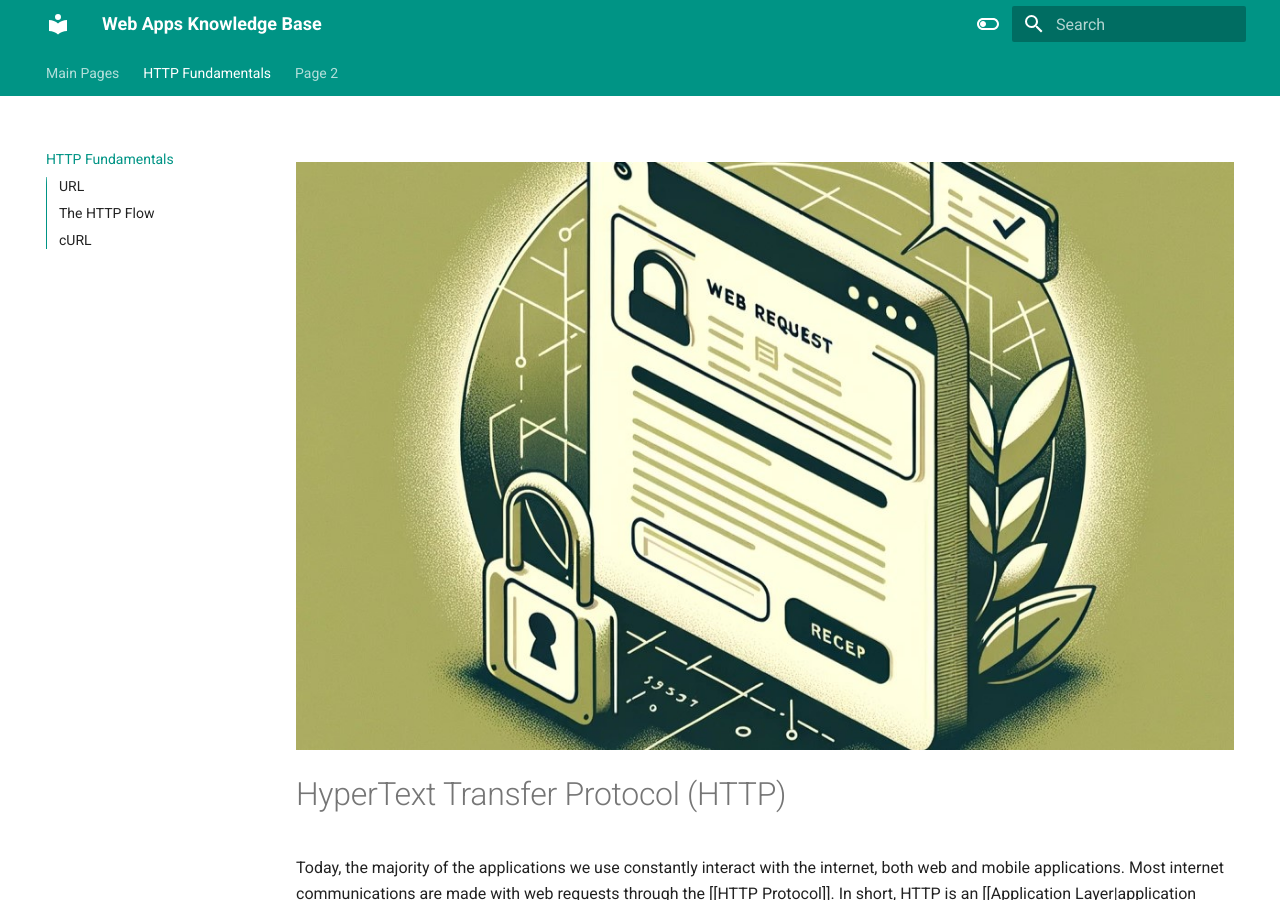
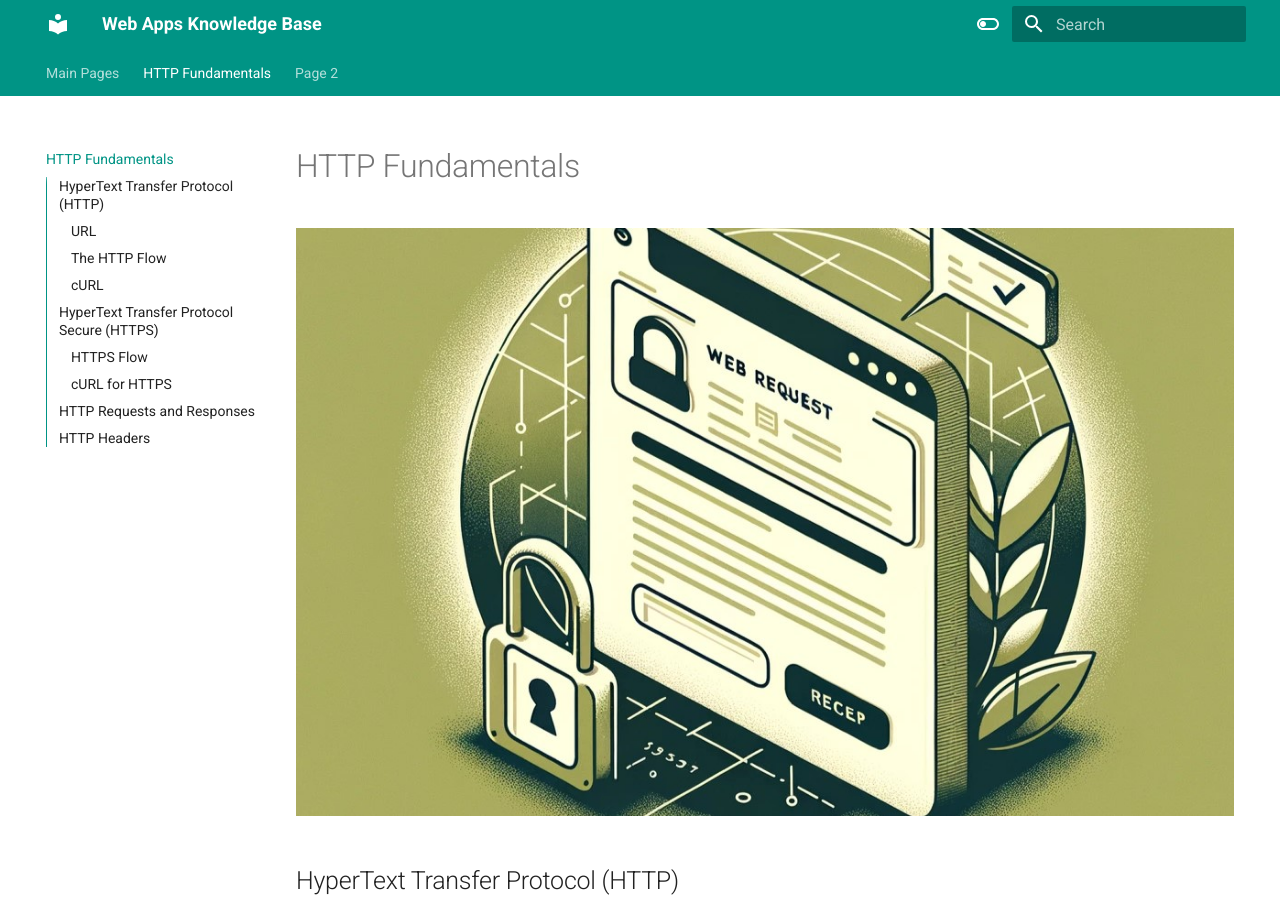
Before and after one commit to ComplexSec/Web-App-KB, an MkDocs documentation site: the page built from docs/HTTP Fundamentals.md, in a window 1280 px wide and 900 px high. Built offline with MkDocs 1.6.1 and Material for MkDocs 9.7.7, drawn with Linux system fonts in a browser that asks for light colours.

Commit message:
HTTP Fundamentals

````diff
--- a/docs/HTTP Fundamentals.md
+++ b/docs/HTTP Fundamentals.md
@@ -9,7 +9,7 @@
 cards-cover: "![[Web-Requests-Header.jpg]]"
 ---
 ![Screenshot](imgs/Web-Requests-Header.jpg)
-# HyperText Transfer Protocol (HTTP)
+## HyperText Transfer Protocol (HTTP)
 Today, the majority of the applications we use constantly interact with the internet, both web and mobile applications. Most internet communications are made with web requests through the [[HTTP Protocol]]. In short, HTTP is an [[Application Layer|application level]] protocol used to access the World Wide Web resources.
 
 The term "**hypertext**" stands for text containing links to other resources and text that the readers can easily interpret.
@@ -17,7 +17,7 @@
 HTTP communication consists of a [[Client]] and a [[Server]] where the client requests the server for a resource. The server processes the requests and returns the requested resource. The default [[Port]] for HTTP communication is port 80, though this can be changed to any other port, depending on the configuration.
 
 The same requests are utilized when we use the Internet to visit different websites. As end-users, we enter what is known as a [[Fully Qualified Domain Name (FQDN)]] as a [[Uniform Resource Locator]] (URL) to reach the desired website.
-## URL
+### URL
 Resources over HTTP are accessed via a URL, which offers many more specifications than simply specifying a website to visit. The structure of a URL is as follows:
 
 ```bash
@@ -36,7 +36,7 @@
 | Query String | ?login=true         | Start with "?", consists of parameter and a value                              |
 | Fragments    | \#status            | Processed by browser on client-side to locate sections within primary resource |
 
-## The HTTP Flow
+### The HTTP Flow
 The first time an end-user enters a [[Uniform Resource Locator|URL]] into the browser, it sends a request to a [[DNS]] server to resolve the domain and get its [[IP Address]]. The DNS server looks up the IP address for inlanefreight.com and returns it.
 
 !!! info
@@ -51,7 +51,7 @@
 When the browser gets the IP address linked to the domain, it sends a [[GET request]] to the default HTTP port, asking for the root (/) path. The web server receives the request and processes it. Servers are configured to return an [[Index HTML File|index file]] when a request for "/" is received.
 
 The contents of the index.html page are read and returned by the web server as an HTTP response. The response also contains an [[HTTP Response Codes]]. For a normal returned response, the status code is 200 OK. The web browser then renders the index.html contents and presents it to the end user.
-## cURL
+### cURL
 The tool "[[cURL]]" is a tool that primarily supports HTTP and other protocols. It can be used to send various types of web requests from the command line, which is necessary for many types of web penetration tests.
 
 To send a basic HTTP request to any URL, the following syntax can be used:
@@ -70,7 +70,9 @@
 > The uppercase "O" saves the filename as the one on the website (i.e. index.html) whereas the lowercase "o" allows you to rename it.
 
 To silence the status of cURL, you can use the "**-s**" flag. You can also use the "**-h**" flag to see any other options that cURL has.
-# HyperText Transfer Protocol Secure (HTTPS)
+
+## HyperText Transfer Protocol Secure (HTTPS)
+
 A significant drawback of HTTP is that all data is transferred in [[Clear-Text|clear-text]], meaning anyone between the source and destination can perform a [[Man-in-the-Middle (MitM) attack]] to view the transferred data.
 
 The [[HTTPS Protocol]] was created which transmits all communications in encrypted format. HTTPS has become the mainstream scheme for websites, and HTTP is being phased out.
@@ -87,7 +89,9 @@
 
 
 Websites that enforce HTTPS can be identified through "https://" appearing in the URL. It's important to note that although the data transferred through HTTPS is encrypted, the request can reveal the visited URL if it contacts a clear-text DNS server.
-## HTTPS Flow
+
+### HTTPS Flow
+
 If you use HTTP instead of HTTPS to visit a website that enforces HTTPS, the browser tries to resolve the domain and redirects the user to the webserver hosting the target site. A request is sent to port 80. The server detects this and redirects the client to secure HTTPS port 443 - done via the 301 Moved Permanently [[HTTP Response Codes|status code]].
 
 The client sends a "Client Hello" [[Packet]] that provides information about itself. The server replies with "Server Hello", followed by a [[Key Exchange]] to exchange [[SSL certificates]]. The client verifies the key/certificate and sends one of its own. Afterwards, an encrypted [[Handshake]] is initiated to confirm whether the encryption and transfer are working correctly.
@@ -96,7 +100,9 @@
 
 > [!info]
 > An attacker may be able to perform an [[HTTP Downgrade Attack]], which downgrades HTTPS to HTTP, making it clear-text. This is done by setting up a [[Man-in-the-Middle (MitM) attack|Man-in-the-Middle]] [[Proxy]] to transfer all traffic through the attacker's host without the user's knowledge. Most modern browsers do protect against this attack.
-## cURL for HTTPS
+
+### cURL for HTTPS
+
 cURL can handle all HTTPS communications standards and perform a secure handshake automatically. If you contact a site with an invalid SSL cert or an outdated one, then it will not proceed with the communication:
 
 ```bash
@@ -111,7 +117,8 @@
 ```bash
 curl -k https://inlanefreight.com
 ```
-# HTTP Requests and Responses
+## HTTP Requests and Responses
+
 HTTP communications mainly consist of an HTTP request and HTTP response. An HTTP request is made by the client and processed by the server. The request contains all the details we require from the server, including the resource, any request data, headers or options specified.
 
 Once the server receives the request, it processes it and responds by sending the HTTP response, which contains the response code and may contain the resource data if the requester has access to it.
@@ -148,7 +155,9 @@
 ![[devtools_network_requests.jpg]]
 
 It shows the response code, request method, requested resource, and the path.
-# HTTP Headers
+
+## HTTP Headers
+
 Headers can have one or multiple values, appended after the header name and separate by colon. These are the categories of headers:
 
 - General Headers - contextual and used to describe the message
````
